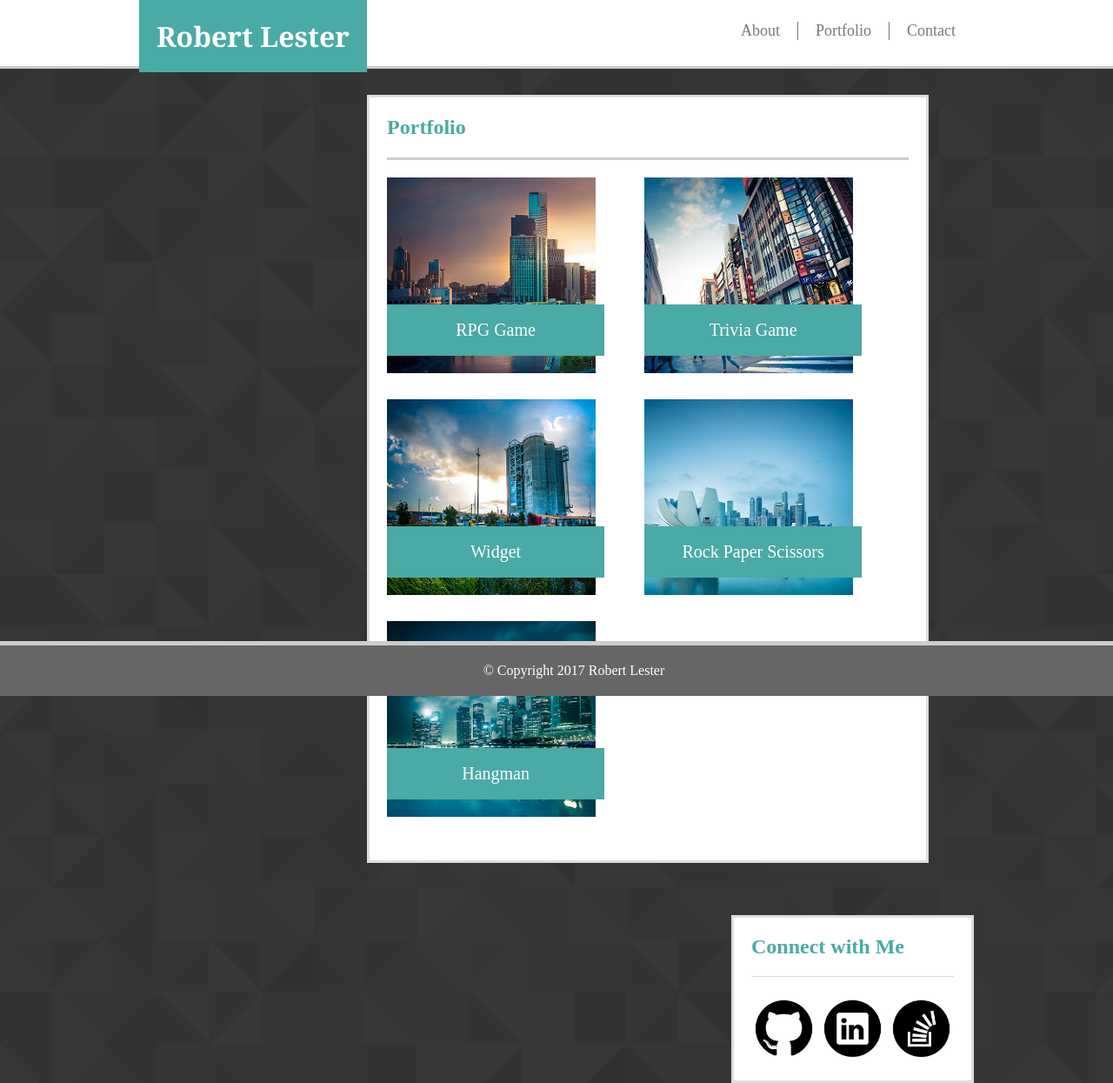
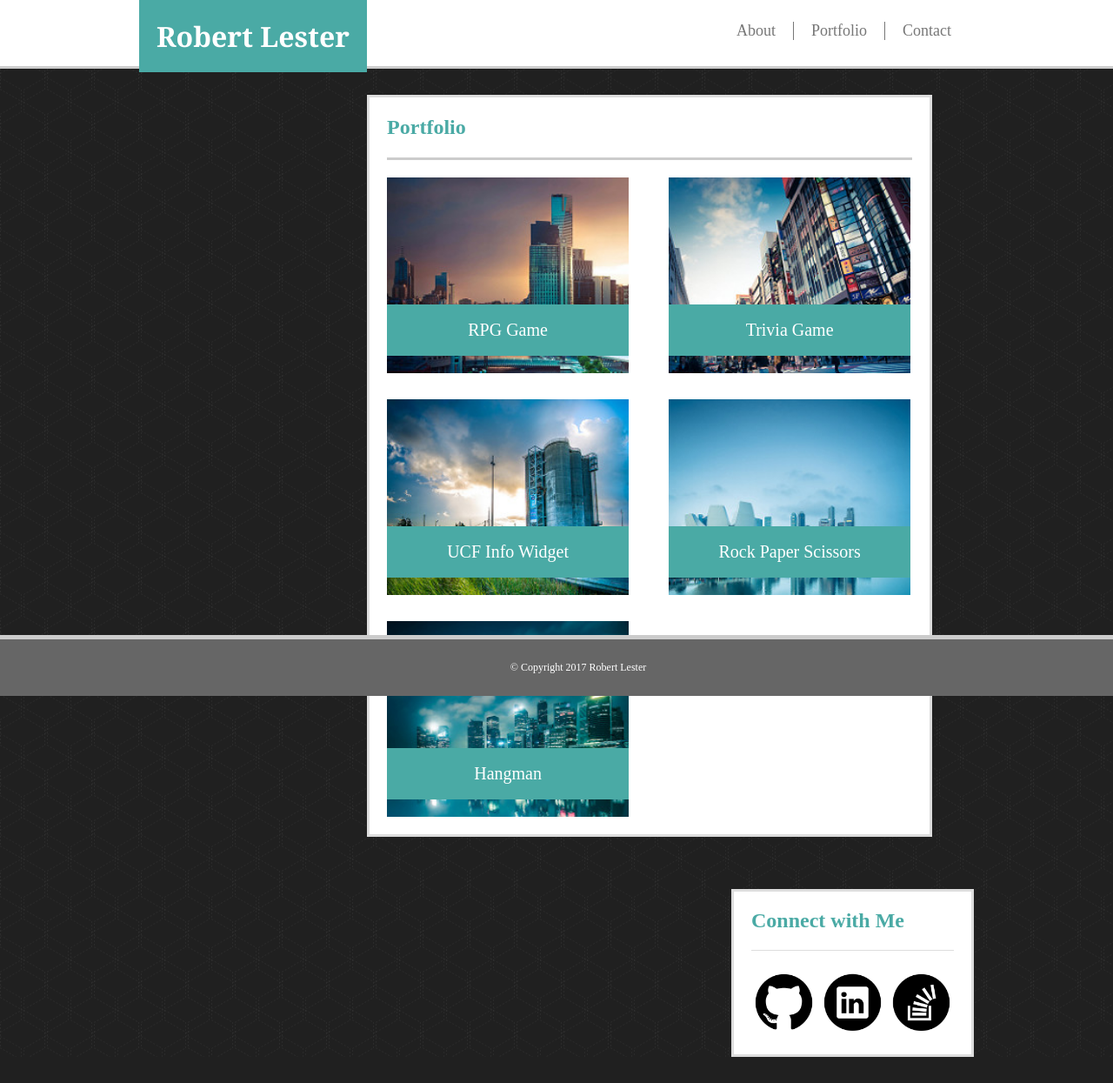
Before and after one commit to Roblester09/Basic-Portfolio, a PHP site: page /portfolio.html in a window 1280 px wide. Shown: the whole page at 87% size. After the commit the page ends 1215 px from the top, so only its background shows below. Run offline with PHP 8.4, Linux system fonts and the light colour scheme.

Commit message:
Updated code 02/03

```diff
--- a/css/style.css
+++ b/css/style.css
@@ -4,11 +4,11 @@
 }
 
 body {
-	background-image: url("../images/background.png");
+	background-image: url("../images/use_your_illusion.png");
 }
 
 ul {
-	margin: 0px;
+	margin: 0;
 }
 
 /* Begin Header Formatting */
@@ -33,14 +33,14 @@ header {
 	background-color: #4aaaa5;
 	font-family: 'Georgia', Times, Times New Roman, serif;
 	padding: 20px;
-	margin: 0px;
+	margin: 0;
 }
 
 .site-nav {
 	float: left;
 	list-style: none;
 	display: inline-block;
-	margin: 25px 20px 20px 0px;
+	margin: 25px 20px 20px 0;
 	padding-right: 20px;
 	color: #777777;
 	border-right: solid 1px #777777;
@@ -48,12 +48,12 @@ header {
 }
 
 #add-margin {
-	margin-left: 692px;
+	margin-left: 425px;
 }
 
 #no-border {
 	border-right: none;
-	margin-right: 0px;
+	margin-right: 0;
 }
 
 a {
@@ -72,21 +72,29 @@ a {
 
 /* Begin Main Bio Formatting */
 
-#main-bio {
+#content-section {
 	float: left;
-	width: 600px;
-	border: solid;
-	border-color: #dddddd;
+	width: 650px;
+	border: solid #dddddd;
 	background-color: #ffffff;
 	padding: 20px;
-	margin: 30px 30px 30px 0px;
+	margin: 30px 30px 30px 0;
 	color: #777777;
 	line-height: 1.8em;
+	box-sizing: border-box;
+}
+
+#main-bio {
+	margin-top: 20px;
+}
+
+#top-paragraph {
+	line-height: .8;
+	padding-bottom: 5px;
 }
 
 #bio-image {
 	float: left;
-	padding-top: 20px;
 	padding-right: 10px;
 	width: 200px;
 }
@@ -113,7 +121,6 @@ a {
 	display: inline-block;
 	box-sizing: border-box;
 	float: left;
-	width: 250px;
 	height: 225px;
 	margin-bottom: 30px;
 	overflow: hidden;
@@ -137,6 +144,7 @@ a {
 
 #project-hangman {
 	margin-right: 23px;
+	margin-bottom: 0;
 }
 
 label {
@@ -144,8 +152,8 @@ label {
 	bottom: 20px;
 	background-color: #4aaaa5;
 	color: #ffffff;
-	padding: 15px 0px;
-	margin: 0px;
+	padding: 15px 0;
+	margin: 0;
 	width: 100%;
 	text-align: center;
 	font-size: 20px;
@@ -157,13 +165,13 @@ label {
 /* Begin Main Contact Form Formatting*/
 
 #contact-container {
-	margin-top: 20px;
+	margin-top: 15px;
 }
 
 input {
 	width: 100%;
 	padding: 5px;
-	margin-top: 0px;
+	margin-top: 0;
 	margin-bottom: 5px;
 	box-sizing: border-box;
 }
@@ -190,9 +198,8 @@ textarea {
 
 #contact-info {
 	float: right;
-	border: solid;
+	border: solid #dddddd;
 	color: #4aaaa5;
-	border-color: #dddddd;
 	background-color: #ffffff;
 	margin-top: 30px;
 }
@@ -204,7 +211,7 @@ textarea {
 }
 
 #connect-container {
-	padding: 0px 20px 20px 20px;
+	padding: 0 20px 20px 20px;
 }
 
 .connect-nav {
@@ -224,13 +231,12 @@ textarea {
 	left: 0;
 	bottom: 0;
 	text-align: center;
+	font-size: 12px;
   	background-color: #666666;
 	margin-top: 30px;
-  	padding: 20px;
+  	padding: 25px;
   	color: #ffffff;
-  	border-top: solid;
-  	border-color: #cccccc;
-  	border-width: 5px;
+  	border-top: solid #cccccc 5px;
   	overflow: auto;
   	width: 100%;
 }
--- a/portfolio.html
+++ b/portfolio.html
@@ -11,38 +11,36 @@
         <h1 id="site-title">Robert Lester</h1>
 
         <ul>
-            <div id="add-margin">
-                <li class="site-nav"><a href="index.html">About</a></li>
-                <li class="site-nav"><a href="portfolio.html">Portfolio</a></li>
-                <li class="site-nav" id="no-border"><a href="contact.html">Contact</a></li>
-            </div>
+            <li class="site-nav" id="add-margin"><a href="index.html">About</a></li>
+            <li class="site-nav"><a href="portfolio.html">Portfolio</a></li>
+            <li class="site-nav" id="no-border"><a href="contact.html">Contact</a></li>
         </ul>
     </div>
 </header>
 
 <div id="container">
 
-    <section id="main-bio">
+    <section id="content-section">
         <h1 class="page-title">Portfolio</h1>
         <div class="port-container">
             <div class="port-images" id="project-rpggame">
-                <img src="images/rpg.jpg">
+                <img src="images/rpg.jpg" width="278px">
                 <label>RPG Game</label>
             </div>
             <div class="port-images" id="project-trivia">
-                <img src="images/trivia.jpg">
+                <img src="images/trivia.jpg" width="278px">
                 <label>Trivia Game</label>
             </div>
             <div class="port-images" id="project-widget">
-                <img src="images/widget.jpg">
-                <label>Widget</label>
+                <img src="images/widget.jpg" width="278px">
+                <label>UCF Info Widget</label>
             </div>
             <div class="port-images" id="project-rps">
-                <img src="images/rps.jpg">
+                <img src="images/rps.jpg" width="278px">
                 <label>Rock Paper Scissors</label>
             </div>
             <div class="port-images" id="project-hangman">
-                <img src="images/hangman.jpg">
+                <img src="images/hangman.jpg" width="278px">
                 <label>Hangman</label>
             </div>
         </div>
```
Also changed, not shown: contact.html (+4 -6 lines), index.html (+19 -7 lines), images/background.png (deleted), images/use_your_illusion.png (added), 1 other file.
